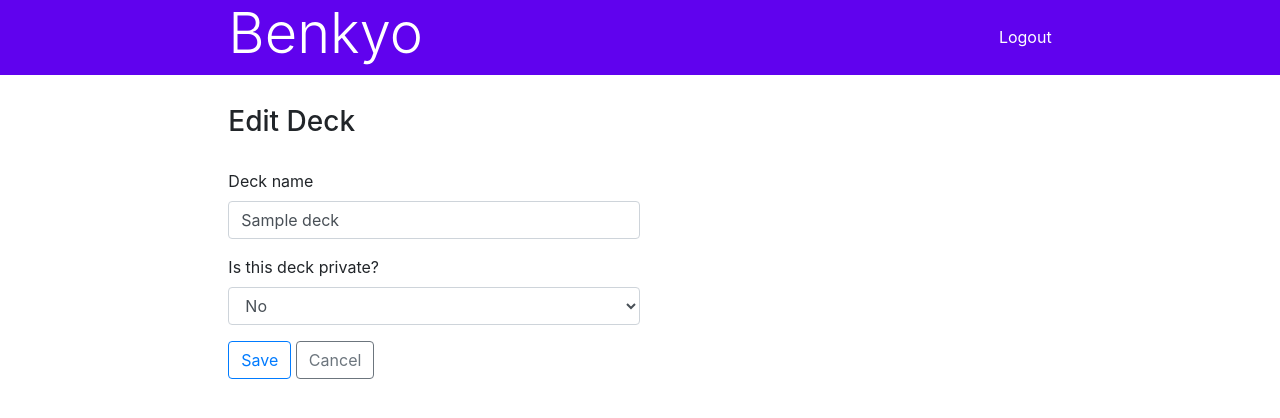
After one commit to ryanarnold/benkyo, a Django app: page /decks/1/edit/ in a window 1280 px wide. The commit adds this page. Shown: the top 418 px of the page. Run offline with Django 3.2, Linux system fonts and the light colour scheme; a user stored in the database is signed in; tables that the repository leaves empty hold one stand-in row (values such as "Sample post"); some libraries are stand-ins or nearby versions.

Commit message:
Add views, url, and templates for deck editing.

```diff
--- a/benkyo/benkyo/views.py
+++ b/benkyo/benkyo/views.py
@@ -125,3 +125,22 @@ def decks_delete(request, deck_id):
 @login_required
 def decks_delete_successful(request):
     return render(request, 'decks_delete_successful.html')
+
+
+@login_required
+def decks_edit(request, deck_id):
+    deck = Deck.objects.get(deck_id=deck_id)
+
+    if request.method == 'POST':
+        name = request.POST.get('name')
+        private = True if request.POST.get('private') == 'yes' else False
+
+        deck.name = name
+        deck.private = private
+        deck.save()
+
+    context = {
+        'deck': deck
+    }
+
+    return render(request, 'decks_edit.html', context)
--- a/benkyo/config/urls.py
+++ b/benkyo/config/urls.py
@@ -35,4 +35,6 @@ urlpatterns = [
     path('decks/<int:deck_id>/delete/confirm/', views.decks_delete_confirm, name='decks-delete-confirm'),
     path('decks/<int:deck_id>/delete/', views.decks_delete, name='decks-delete'),
     path('decks/delete/successful/', views.decks_delete_successful, name='decks-delete-successful'),
+
+    path('decks/<int:deck_id>/edit/', views.decks_edit, name='decks-edit'),
 ]
--- a/benkyo/templates/decks.html
+++ b/benkyo/templates/decks.html
@@ -33,7 +33,7 @@
                 <td>{{ deck.name }}</td>
                 <td>45 cards</td>
                 <td><a href="#" class="text-center text-primary">Review</a></td>
-                <td><a href="#" class="text-center text-warning">Edit</a></td>
+                <td><a href="{{ url('decks-edit', args=(deck.deck_id,)) }}" class="text-center text-warning">Edit</a></td>
                 <td><a href="{{ url('decks-delete-confirm', args=(deck.deck_id,)) }}" class="text-center text-danger">Delete</a></td>
               </tr>
             {% endfor %}
--- /dev/null
+++ b/benkyo/templates/decks_edit.html
@@ -0,0 +1,51 @@
+{% extends "base.html" %}
+
+{% block title %}Benkyo{% endblock %}
+
+{% block styles %}
+<link rel="stylesheet" href="{{ static('css/decks_create.css') }}" >
+{% endblock %}
+
+{% block content %}
+
+  <div class="container-fluid">
+    <div class="row">
+      <div class="col-md-2"></div>
+      <div class="col-md-8">
+
+        <h3>Edit Deck</h3>
+
+        <form action="{{ url('decks-edit', args=(deck.deck_id,)) }}" method="POST" id="form-deck">
+
+          <input type="hidden" name="csrfmiddlewaretoken" value="{{ csrf_token }}">
+
+          <div class="form-group">
+            <label for="input-deck-name">Deck name</label>
+            <input type="text" class="form-control" id="input-deck-name" name="name" autocomplete="off" value="{{ deck.name }}" required>
+          </div>
+
+          <div class="form-group">
+            <label for="input-deck-name">Is this deck private?</label>
+            <select class="form-control" name="private" value="no">
+              {% if deck.private %}
+                <option value="yes" selected>Yes</option>
+                <option value="no">No</option>
+              {% else %}
+                <option value="yes">Yes</option>
+                <option value="no" selected>No</option>
+              {% endif %}
+
+            </select>
+          </div>
+
+          <button type="submit" class="btn btn-outline-primary">Save</button>
+          <a class="btn btn-outline-secondary" href="{{ url('decks') }}" role="button">Cancel</a>
+
+        </form>
+
+      </div>
+      <div class="col-md-2"></div>
+    </div>
+  </div>
+
+{% endblock %}
```
